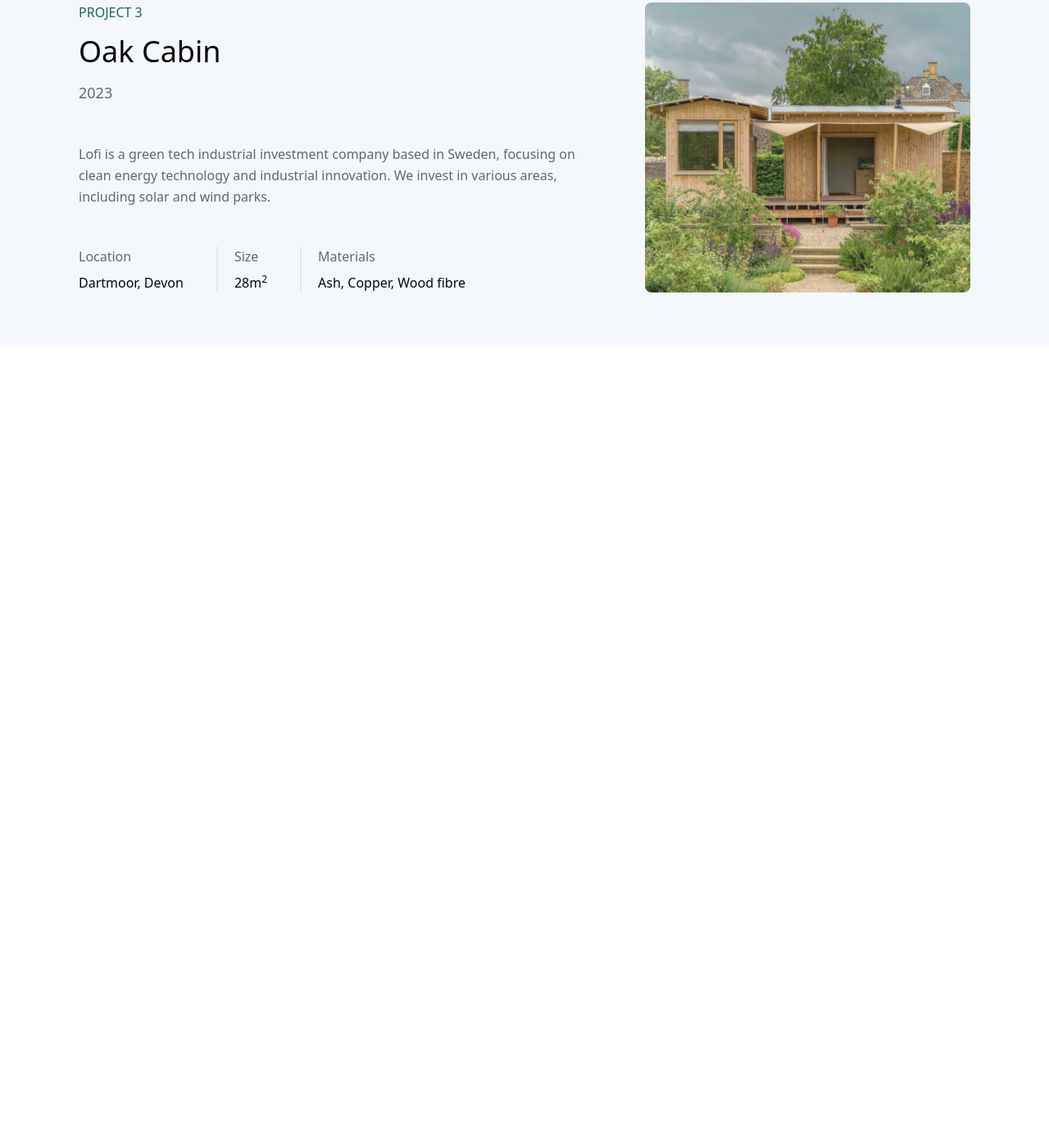
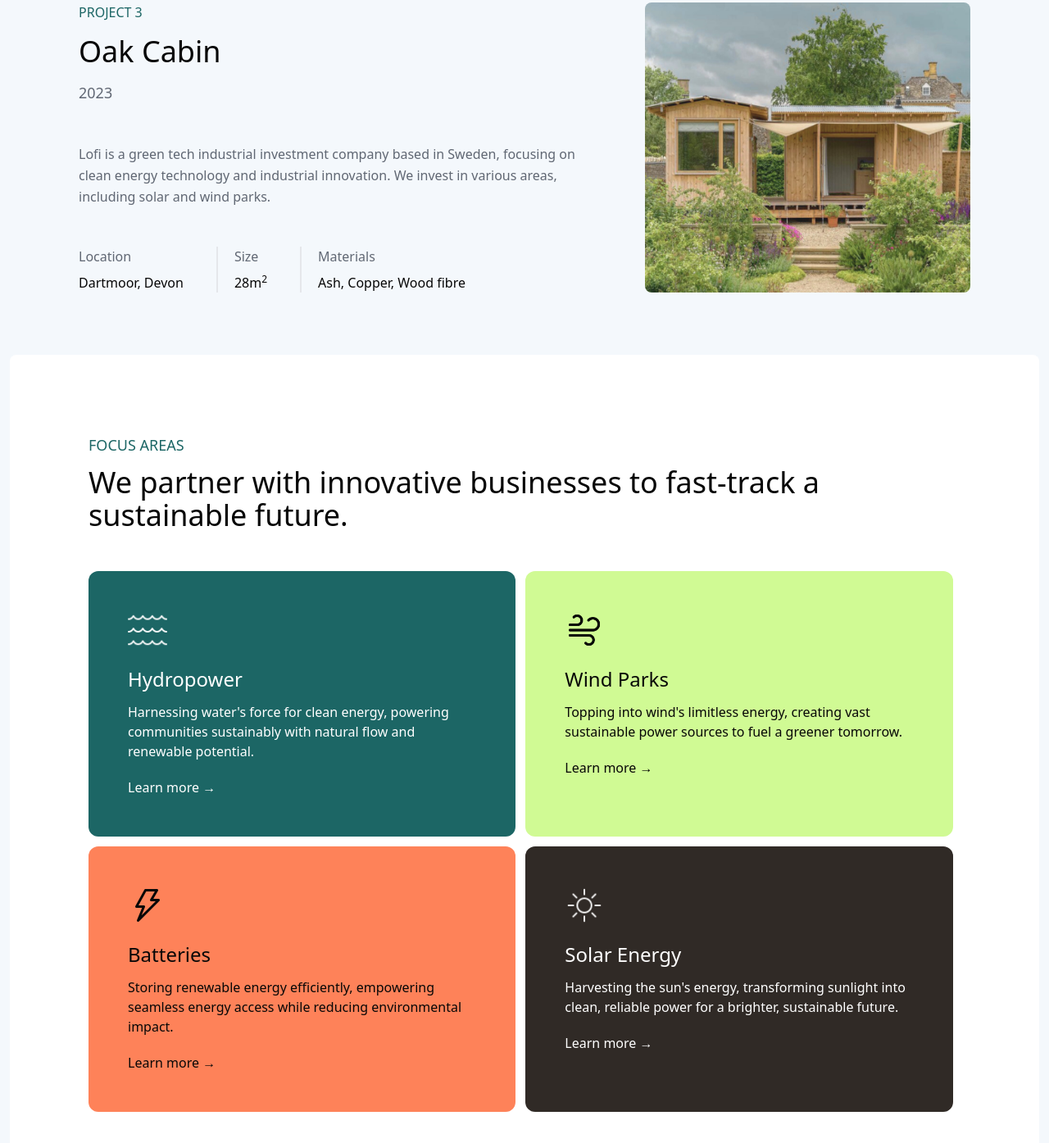
Before and after one commit to JMarte03/lofi-greentech-website, a website: page index.html in a window 1280 px wide. Shown: the part 1829-3224 px from the top of the page at 82% size. Before the commit the page ends 2250 px from the top, so only its background shows below. Drawn offline with Linux system fonts and the light colour scheme.

Commit message:
Focus areas section

```diff
--- a/index.html
+++ b/index.html
@@ -6,7 +6,8 @@
     <link rel="stylesheet" href="css/main.css" />
     <title>Lofi</title>
   </head>
-  <body>
+  <body class="bg-greyishGreen">
+    <!-- HERO SECTION -->
     <main class="bg-greyishGreen min-h-screen w-full p-3 flex items-stretch">
         <section id="hero" class="relative w-full flex flex-col rounded-lg px-10 py-8 lg:px-24 space-y-20">
             <!-- NAV -->
@@ -78,6 +79,7 @@
 
         </section>
     </main>
+
     <!-- PROJECTS -->
     <section id="projects" class="bg-greyishGreen w-full px-10 lg:px-24">
       <!-- Project 01 -->
@@ -172,5 +174,57 @@
       </figure>
     </section>
 
+    <!-- FOCUS AREAS SECTION -->
+    <section id="focus-areas" class="p-3">
+      <div class="bg-white rounded-lg flex flex-col w-full p-10 lg:p-24">
+        <h2 class="uppercase font-medium text-darkGreen text-md md:text-lg">Focus Areas</h2>
+        <h3 class="text-2xl text-darkText pt-3 pb-12 md:text-4xl">We partner with innovative businesses to fast-track a sustainable future.</h3>
+        <!-- Areas container -->
+        <section class="flex flex-wrap gap-3">
+          <!-- Area 1 -->
+          <div class="focus-area bg-darkGreen md:basis-7/14 p-12 rounded-xl">
+            <img src="img/waves.png" class="w-12 pb-5" alt="waves icon">
+            <h4 class="text-2xl text-white font-light pb-3">Hydropower</h4>
+            <p class="text-white font-thin pb-5">
+              Harnessing water's force for clean energy, powering communities sustainably
+              with natural flow and renewable potential.
+            </p>
+            <a href="#" class="text-white">Learn more →</a>
+          </div>
+          <!-- Area 2 -->
+          <div class="focus-area bg-lightGreen md:basis-7/14 p-12 rounded-xl">
+            <img src="img/wind.png" class="w-12 pb-5" alt="waves icon">
+            <h4 class="text-2xl text-darkText font-light pb-3">Wind Parks</h4>
+            <p class="text-darkText font-thin pb-5">
+              Topping into wind's limitless energy, creating vast
+              sustainable power sources to fuel a greener
+              tomorrow.
+            </p>
+            <a href="#" class="text-darkText">Learn more →</a>
+          </div>
+          <!-- Area 3 -->
+          <div class="focus-area bg-orange md:basis-7/14 p-12 rounded-xl">
+            <img src="img/bolt.png" class="w-12 pb-5" alt="waves icon">
+            <h4 class="text-2xl text-darkText font-light pb-3">Batteries</h4>
+            <p class="text-darkText font-thin pb-5">
+              Storing renewable energy efficiently, empowering seamless
+              energy access while reducing environmental impact.
+            </p>
+            <a href="#" class="text-darkText">Learn more →</a>
+          </div>
+          <!-- Area 4 -->
+          <div class="focus-area bg-brown md:basis-7/14 p-12 rounded-xl">
+            <img src="img/sun.png" class="w-12 pb-5" alt="waves icon">
+            <h4 class="text-2xl text-white font-light pb-3">Solar Energy</h4>
+            <p class="text-white font-thin pb-5">
+              Harvesting the sun's energy, transforming sunlight into
+              clean, reliable power for a brighter, sustainable future.
+            </p>
+            <a href="#" class="text-white">Learn more →</a>
+          </div>
+        </section>
+      </div>
+    </section>
+
   </body>
 </html>
--- a/tailwind.config.js
+++ b/tailwind.config.js
@@ -20,6 +20,15 @@ module.exports = {
         lightGreen: '#D0FA94',
         orange: '#FE8259',
         brown: '#302A26'
+      },
+      flexBasis: {
+        '1/7': '14.2857143%',
+        '2/7': '28.5714286%',
+        '3/7': '42.8571429%',
+        '4/7': '57.1428571%',
+        '5/7': '71.4285714%',
+        '6/7': '85.7142857%',
+        '7/14': '49%'
       }
     },
   },
```
Also changed, not shown: css/main.css.
